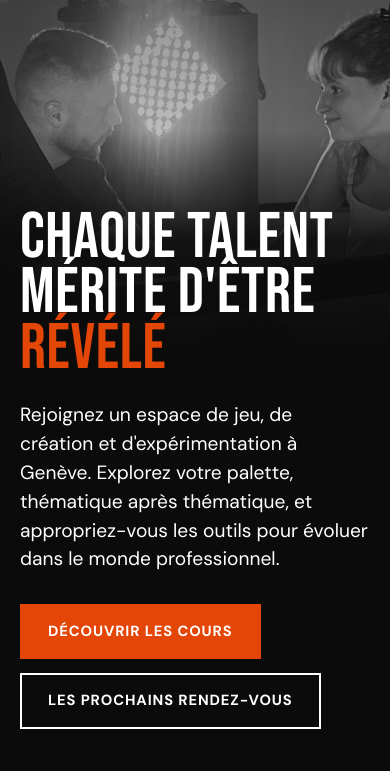
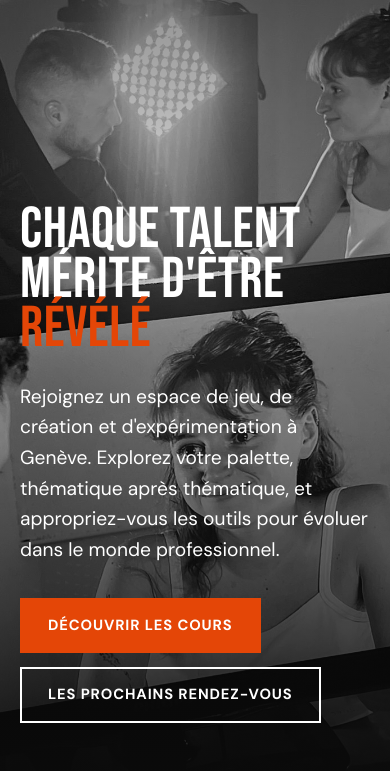
Before and after one commit to thibaudbuild/atypik-theatre, a plain HTML site: page index.html in a window 390 px wide. Shown: the part 73-844 px from the top of the page. Drawn offline with nearby package versions, Linux system fonts and the light colour scheme.

Commit message:
Haut de page sur téléphone : retour à la version en ligne
Co-Authored-By: Claude Fable 5.2 <noreply@anthropic.com>

```diff
--- a/style.css
+++ b/style.css
@@ -250,10 +250,10 @@ h2 { font-size: clamp(2.6rem, 6.5vw, 5.2rem); margin-bottom: 24px; }
 }
 @media (max-width: 560px) {
   body { font-size: 16px; }
-  .hero-contenu { padding-top: 96px; padding-bottom: clamp(24px, 5svh, 48px); }
-  .hero h1 { font-size: min(16.5vw, 9.5svh); }
-  .hero-texte { font-size: clamp(1rem, 2.6svh, 1.2rem); line-height: 1.5; }
-  .hero-contenu::before { content: ""; position: absolute; z-index: -1; inset: 16px -20px 0; background: linear-gradient(180deg, rgba(11,11,11,0) 0, rgba(11,11,11,0.9) 110px, var(--noir) 220px); }
+  .hero { height: min(100svh, 1000px); min-height: 620px; }
+  .hero-contenu { padding: 140px 0 48px; }
+  .hero h1 { font-size: 3.6rem; margin-bottom: 28px; }
+  .hero-texte { margin-bottom: 32px; }
   .nav-cta { padding: 7px 14px; font-size: 0.78rem; }
 }
 @media (prefers-reduced-motion: reduce) { html { scroll-behavior: auto; } }
```
